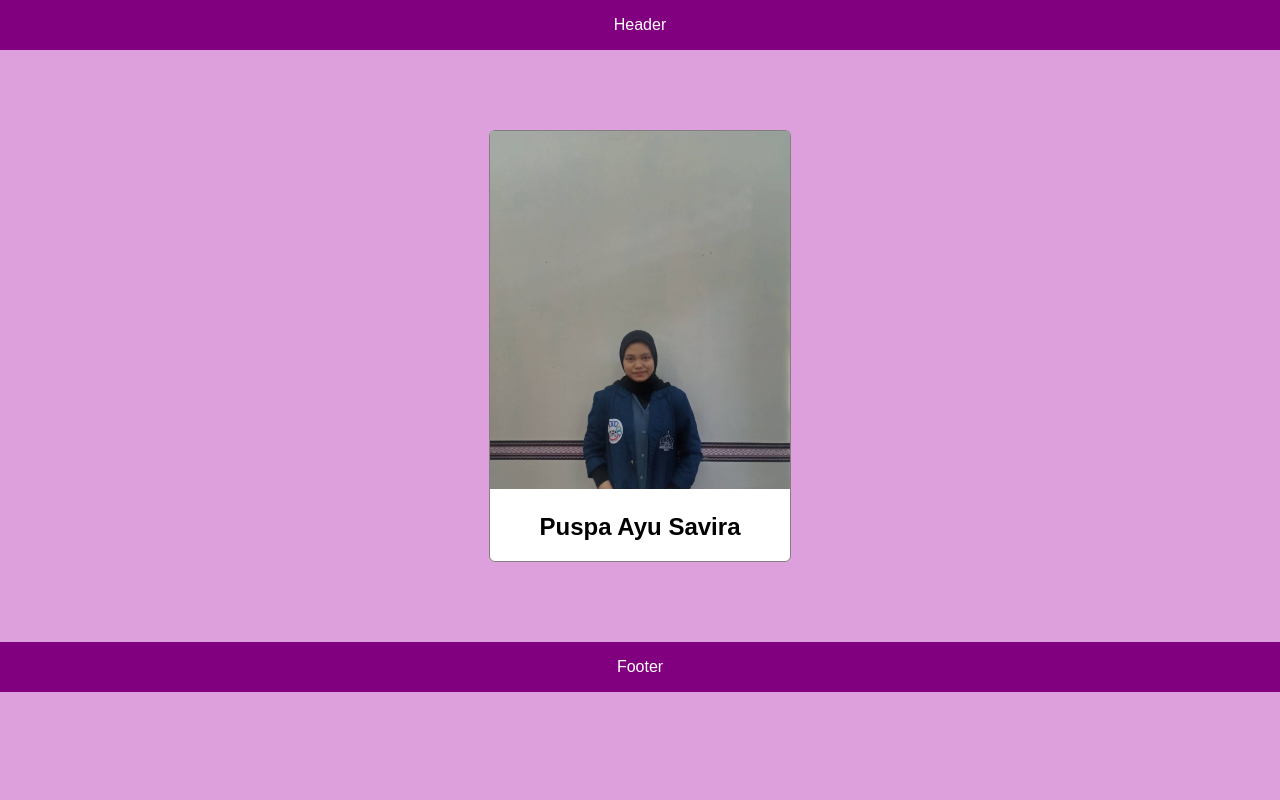
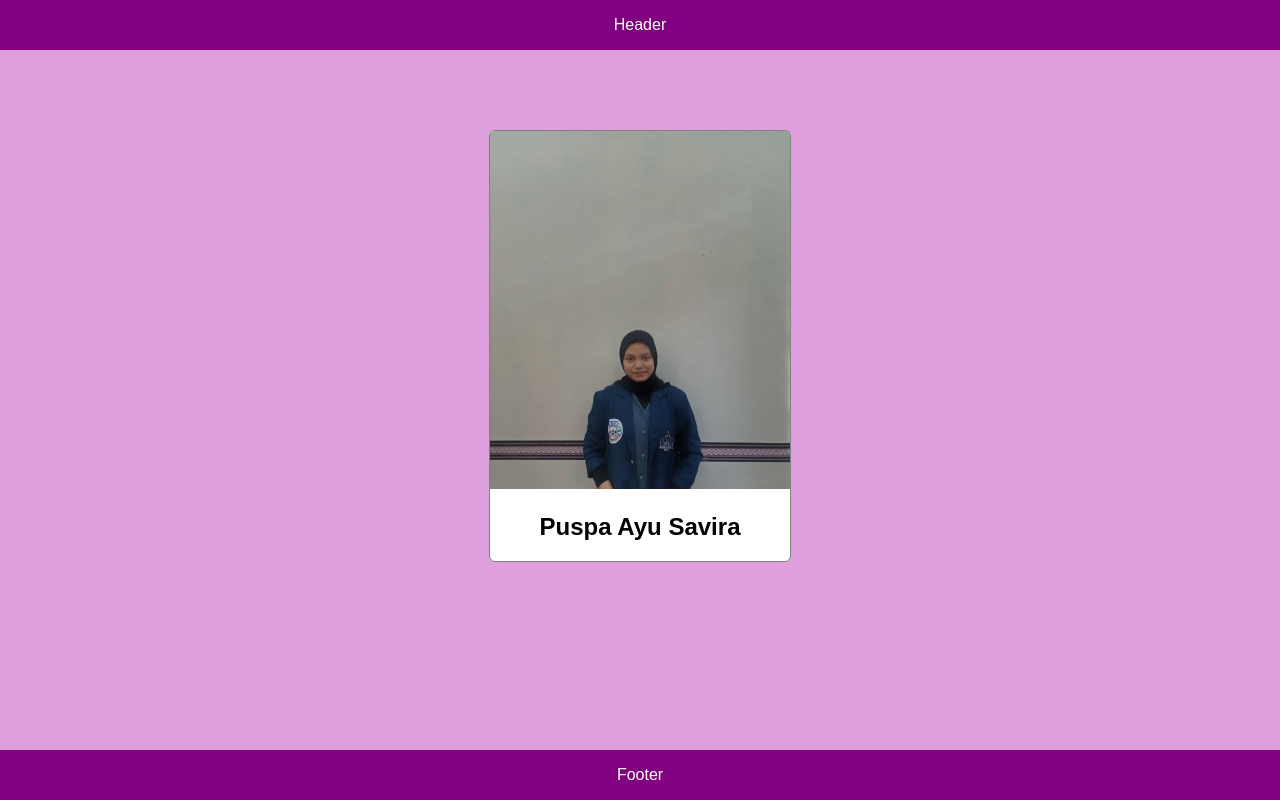
Before and after one commit to puspa15/my-repo-from-remote, a plain HTML site: page index.html in a window 1280 px wide. Drawn offline with Linux system fonts and the light colour scheme.

Commit message:
changed style for selector body

```diff
--- a/style.css
+++ b/style.css
@@ -28,6 +28,8 @@ body {
  #footer {
     width: 100%;
     height: 50px;
+    position: absolute;
+    bottom: 0;
     line-height: 50px;
     background-color: purple;
     text-align: center;
@@ -41,12 +43,3 @@ body {
     text-align: center;
     color: white;
  }
-
- #footer {
-    width: 100%;
-    height: 50px;
-    line-height: 50px;
-    background-color: purple;
-    text-align: center;
-    color: white;
- }
```
